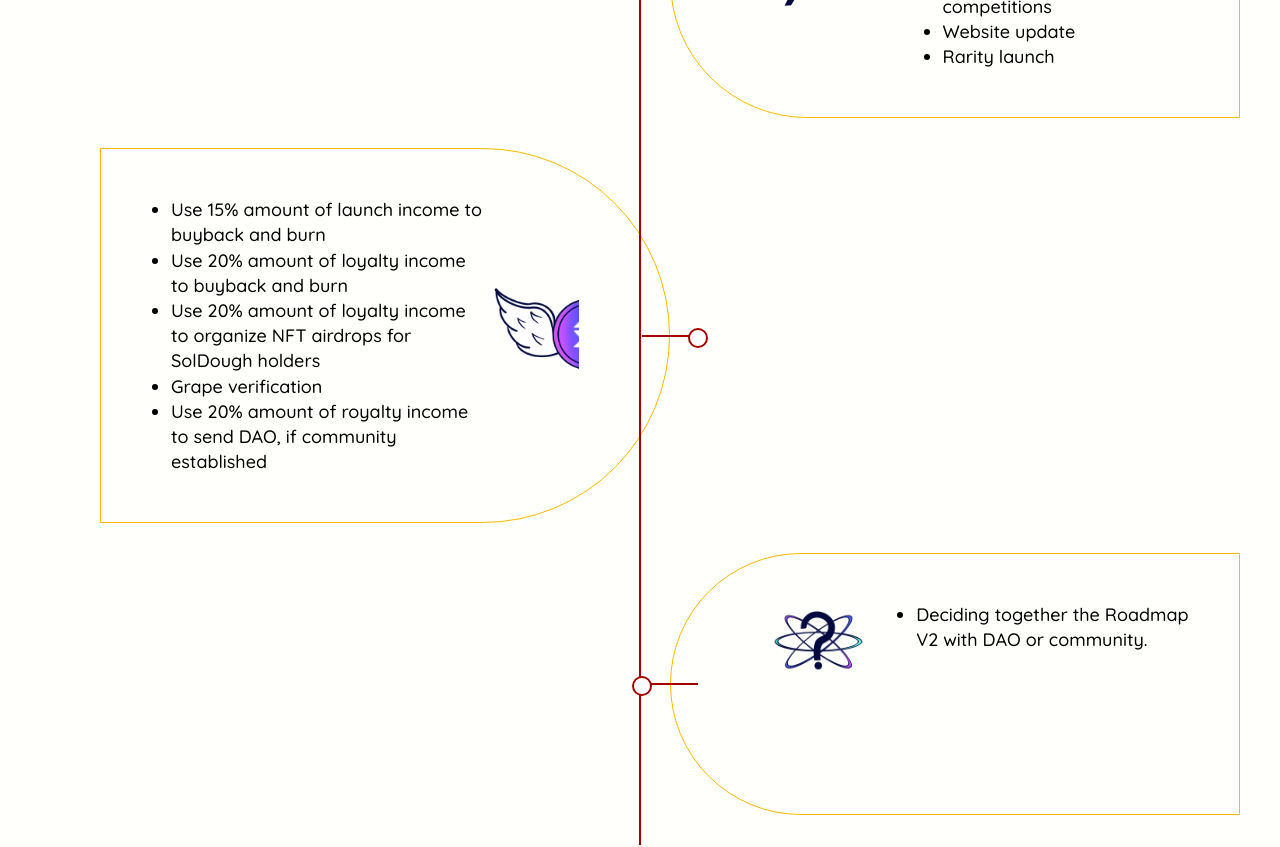
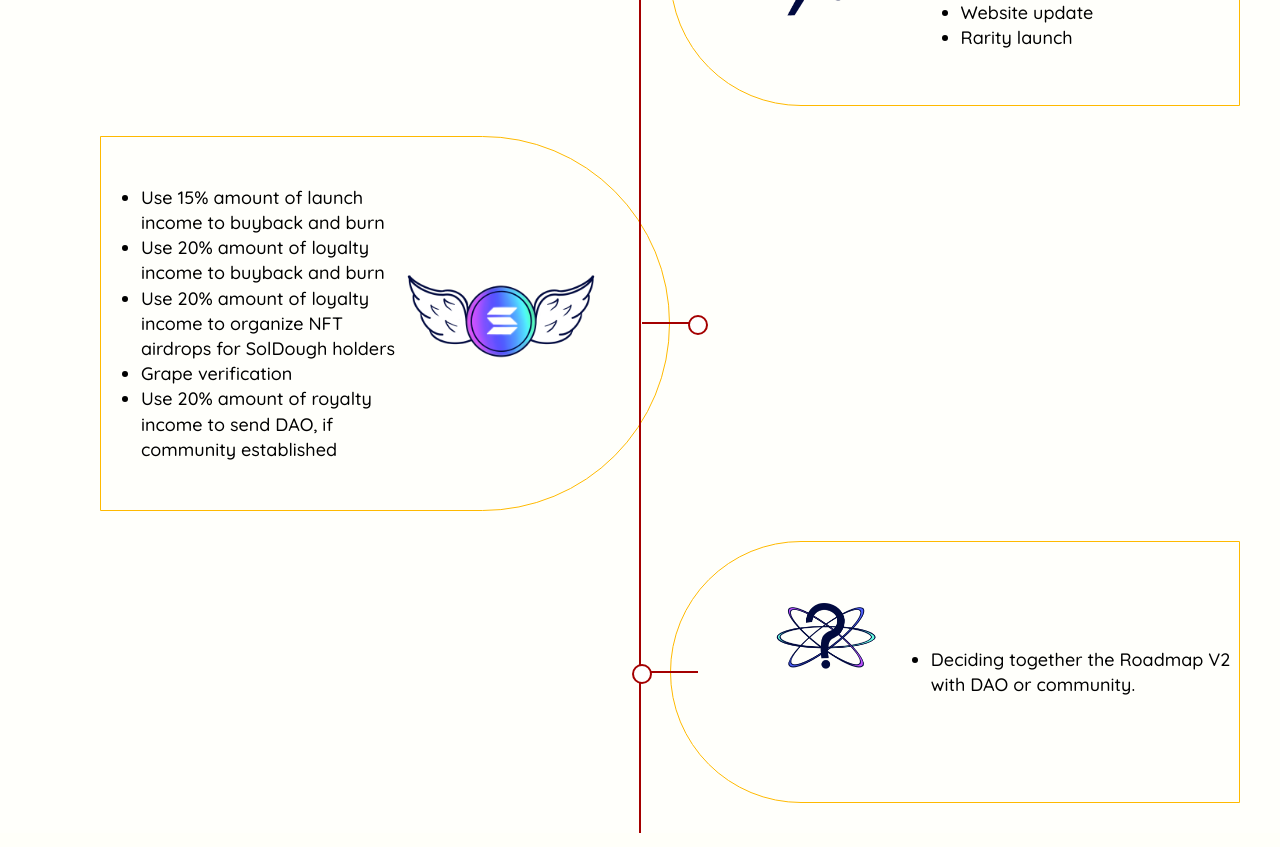
Before and after one commit to iklimduman/soldough-ui, a React (Create React App) app: page / in a window 1280 px wide. Shown: the part 3560-4407 px from the top of the page. Built offline with nearby package versions, Linux system fonts and the light colour scheme; a web font is replaced by a local one.

Commit message:
align timeline items

```diff
--- a/src/Common/Timeline/Timeline.css
+++ b/src/Common/Timeline/Timeline.css
@@ -9,6 +9,8 @@
 .item-1{
     display : flex ;
     flex-direction: row ;
+    min-width : 500px ;
+    align-items: center ;
 }
 
 .image-div-glass{
@@ -18,6 +20,10 @@
     background-image : url("../../assets/images/mag-glass.png") ;
     background-size: contain;
     background-repeat: no-repeat;
+}
+
+.gorsel{
+    margin : auto ;
 }
 
 .image-div-angel{
@@ -31,7 +37,7 @@
 
 .text-div-light{
     margin: auto ;
-    width: 200px ;
+    width: 200px;
     height: 200px ;
     background-image : url("../../assets/images/light.png") ;
     background-size: contain;
@@ -39,7 +45,6 @@
 }
 
 .text-div-quest{
-    margin : auto ;
     width: 200px ;
     height: 200px ;
     background-image : url("../../assets/images/question-mark.png") ;
@@ -188,7 +193,7 @@
   }
 
   .container .content {
-    padding: 30px 90px 30px 30px;
+    padding: 30px 90px 30px 0px;
     position: relative;
     border-radius: 0 500px 500px 0;
     border : 1px solid #FFB900  ;
--- a/src/Common/Timeline/Timeline.js
+++ b/src/Common/Timeline/Timeline.js
@@ -45,7 +45,7 @@ const Timeline = () => {
                 <div class="container left">
                     <div class="content">
                         <div className="item-1">
-
+                            <div className="deneme">
                                 <ul>
                                     <li>Use 15% amount of launch income to buyback and burn</li>
                                     <li>Use 20% amount of loyalty income to buyback and burn</li>
@@ -53,9 +53,12 @@ const Timeline = () => {
                                     <li>Grape verification</li>
                                     <li>Use 20% amount of royalty income to send DAO, if community established </li>
                                 </ul>
+                            </div>
+                            <div className="gorsel">
                                 <div className="image-div-angel">
                                 </div>
 
+                            </div>
 
                         </div>
 
@@ -66,9 +69,10 @@ const Timeline = () => {
                         <div className="item-1">
                             <div className="text-div-quest">
                             </div>
-                            <ul>
+                            <ul className="last-text">
                                 <li>Deciding together the Roadmap V2 with DAO or community.</li>
                             </ul>
+
 
                         </div>
 
```
Lines whose indentation alone changed are shown as unchanged.
